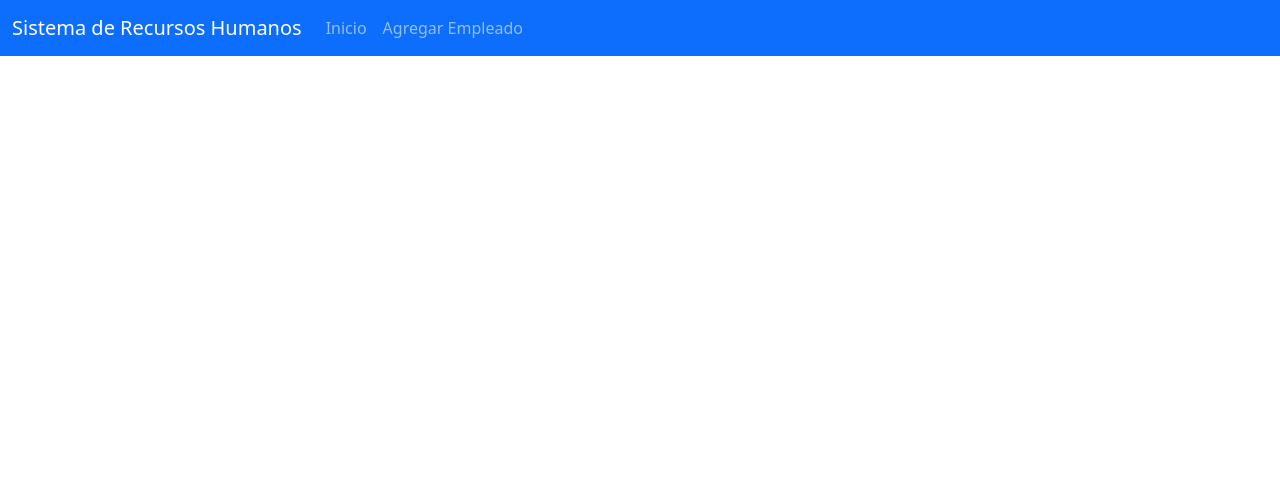
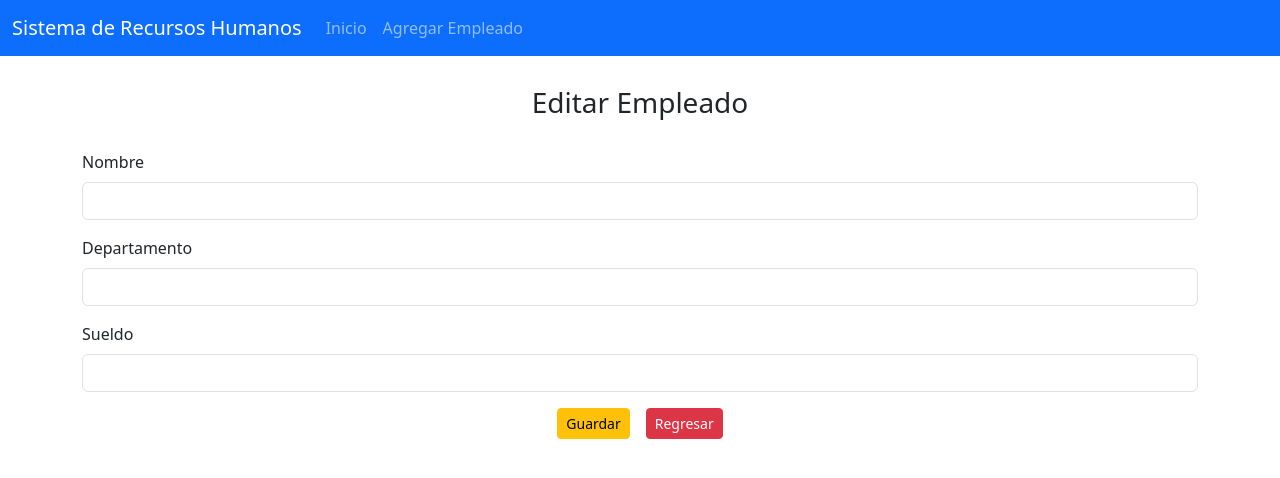
Before and after one commit to carlosninacio/sistema-recursos-humanos, a React (Create React App) app in the folder frontend-react/: page /editar/1 in a window 1280 px wide. Shown: the top 478 px of the page. Built offline with nearby package versions, Linux system fonts and the light colour scheme; no server answers.

Commit message:
formulario editar empleado y recuperar y rellenar parametros del empleado a editar usando su id

```diff
--- a/frontend-react/src/App.js
+++ b/frontend-react/src/App.js
@@ -2,6 +2,7 @@
 import ListadoEmpleados from "./empleados/ListadoEmpleados";
 import Navegacion from "./plantilla/Navegacion";
 import AgregarEmpleado from "./empleados/AgregarEmpleado";
+import EditarEmpleado from "./empleados/EditarEmpleado";
 
 function App() {
   return (
@@ -11,6 +12,7 @@
         <Routes>
           <Route exact path='/' element={<ListadoEmpleados/>}/>
           <Route exact path='/agregar' element={<AgregarEmpleado/>}/>
+          <Route exact path='/editar/:id' element={<EditarEmpleado/>}/>
         </Routes>
       </BrowserRouter>
     </div>
--- /dev/null
+++ b/frontend-react/src/empleados/EditarEmpleado.js
@@ -0,0 +1,68 @@
+import axios from 'axios'
+import React, { useEffect, useState } from 'react'
+import { useNavigate, useParams } from 'react-router-dom'
+
+export default function EditarEmpleado() {
+
+    const urlBase = "http://localhost:8080/rh-app/empleados";
+
+    let navegacion = useNavigate();
+
+    const {id} = useParams();
+
+    const [empleado, setEmpleado] = useState({
+        nombre: "",
+        departamento: "",
+        sueldo:""
+    })
+
+    const{nombre, departamento, sueldo} = empleado
+
+    useEffect(()=> {
+        cargarEmpleado();
+    },[])
+
+    const cargarEmpleado = async() => {
+        const resultado = await axios.get(`${urlBase}/${id}`)
+        setEmpleado(resultado.data)
+    }
+
+    const onInputChange = (e) => {
+        // spread operator ... (expandir los atributos)
+        setEmpleado({...empleado, [e.target.name]: e.target.value})
+    }
+
+    const onSubmit = async (e) => {
+        e.preventDefault();
+        const urlBase = "http://localhost:8080/rh-app/empleados";
+        await axios.post(urlBase, empleado);
+        // Redirigir a la pagina de inicio
+        navegacion('/');
+    }
+
+    return (
+        <div className="container">
+            <div className="text-center" style={{ margin: "30px" }}>
+                <h3>Editar Empleado</h3>
+            </div>
+            <form onSubmit={(e) => onSubmit(e)}>
+                <div className="mb-3">
+                    <label htmlFor="nombre" className="form-label">Nombre</label>
+                    <input type="text" className="form-control" id="nombre" name="nombre" required={true} value={nombre} onChange={(e) => onInputChange(e)}/>
+                </div>
+                <div className="mb-3">
+                    <label htmlFor="departamento" className="form-label">Departamento</label>
+                    <input type="text" className="form-control" id="departamento" name="departamento" value={departamento} onChange={(e) => onInputChange(e)}/>
+                </div>
+                <div className="mb-3">
+                    <label htmlFor="sueldo" className="form-label">Sueldo</label>
+                    <input type="text" className="form-control" id="sueldo" name="sueldo" value={sueldo} onChange={(e) => onInputChange(e)}/>
+                </div>
+                <div className="text-center">
+                    <button type="submit" className="btn btn-warning btn-sm me-3">Guardar</button>
+                    <a href='/' className="btn btn-danger btn-sm">Regresar</a>
+                </div>
+            </form>
+        </div>
+    )
+}
--- a/frontend-react/src/empleados/ListadoEmpleados.js
+++ b/frontend-react/src/empleados/ListadoEmpleados.js
@@ -1,6 +1,7 @@
 import axios from 'axios';
 import React, { useEffect, useState } from 'react'
 import { NumericFormat } from 'react-number-format';
+import { Link } from 'react-router-dom';
 
 export default function ListadoEmpleados() {
 
@@ -30,6 +31,7 @@
                         <th scope="col">Empleado</th>
                         <th scope="col">Departamento</th>
                         <th scope="col">Sueldo</th>
+                        <th></th>
                     </tr>
                 </thead>
                 <tbody>
@@ -44,7 +46,12 @@
                                     displayType={"text"}
                                     thousandSeparator=',' prefix={'$'}
                                     decimalScale={2}
-                                    fixedDecimalScale /></td>
+                                    fixedDecimalScale />
+                                </td>
+                                <td className="text-center">
+                                    <Link to={`/editar/${empleado.idEmpleado}`}
+                                    className="btn btn-warning btn-sm me-3">Editar</Link>
+                                </td>
                             </tr>
                         ))
                     }
```
